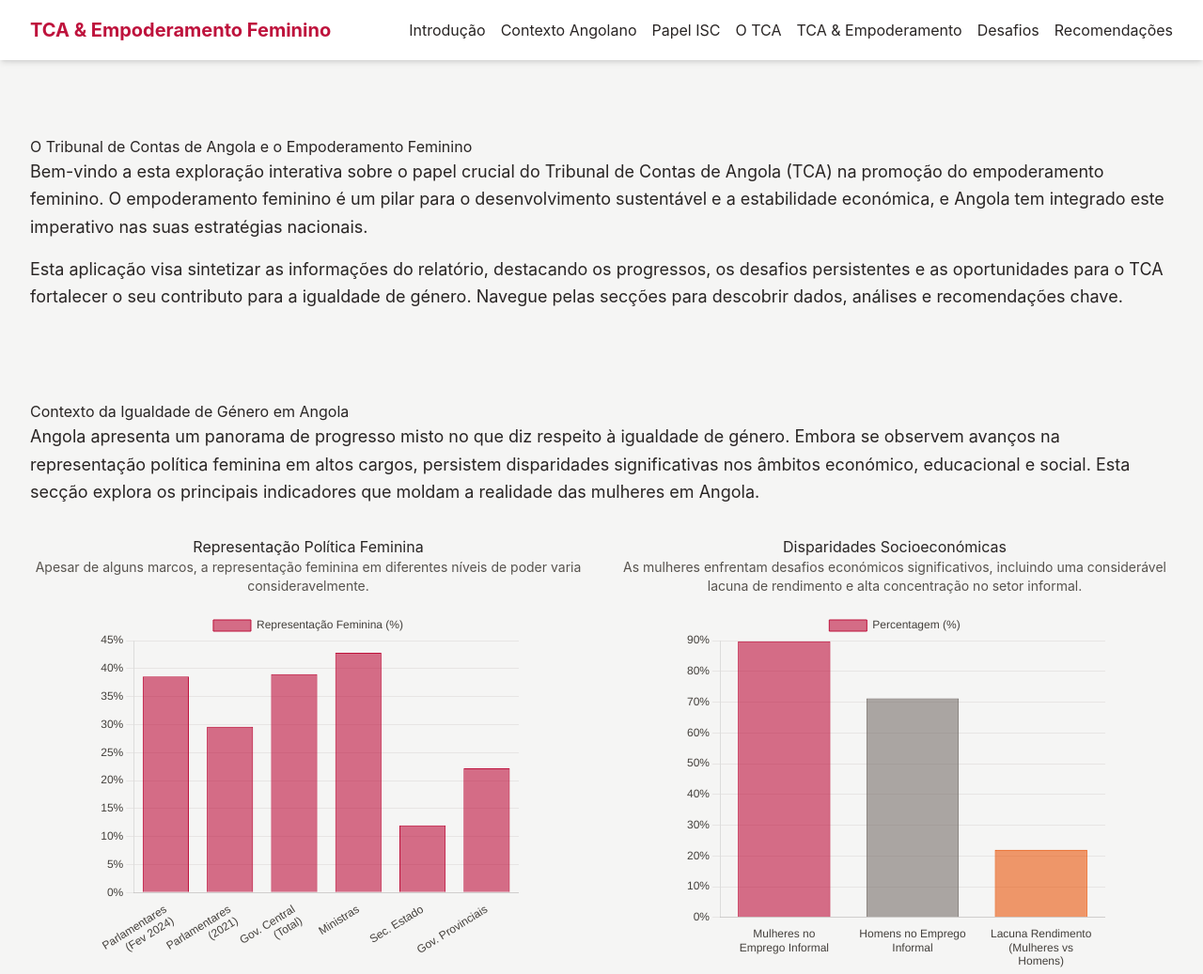
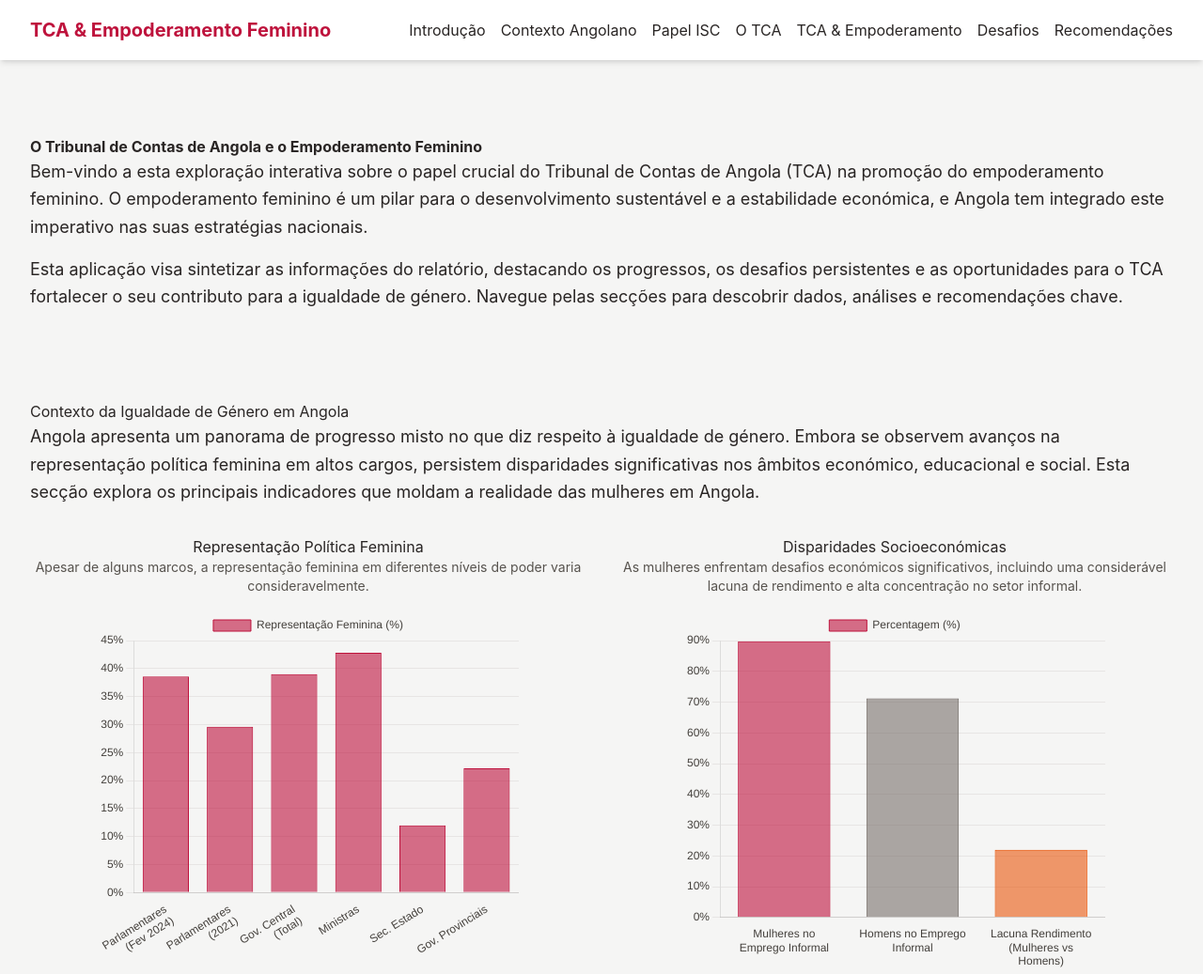
Before and after one commit to update-ao/tribunal-de-contas, a plain HTML site: page index.html in a window 1280 px wide. Shown: the top 1037 px of the page at 94% size. Drawn offline with nearby package versions, Linux system fonts and the light colour scheme.

Commit message:
Update index.html

```diff
--- a/index.html
+++ b/index.html
@@ -105,7 +105,7 @@
     <main class="container mx-auto px-4 sm:px-6 lg:px-8 py-8">
 
         <section id="introducao" class="py-12">
-            <h2 class="section-title">O Tribunal de Contas de Angola e o Empoderamento Feminino</h2>
+            <h1 class="section-title"><b>O Tribunal de Contas de Angola e o Empoderamento Feminino</b></h1>
             <div class="card">
                 <p class="text-lg leading-relaxed mb-4">
                     Bem-vindo a esta exploração interativa sobre o papel crucial do Tribunal de Contas de Angola (TCA) na promoção do empoderamento feminino. O empoderamento feminino é um pilar para o desenvolvimento sustentável e a estabilidade económica, e Angola tem integrado este imperativo nas suas estratégias nacionais.
```
